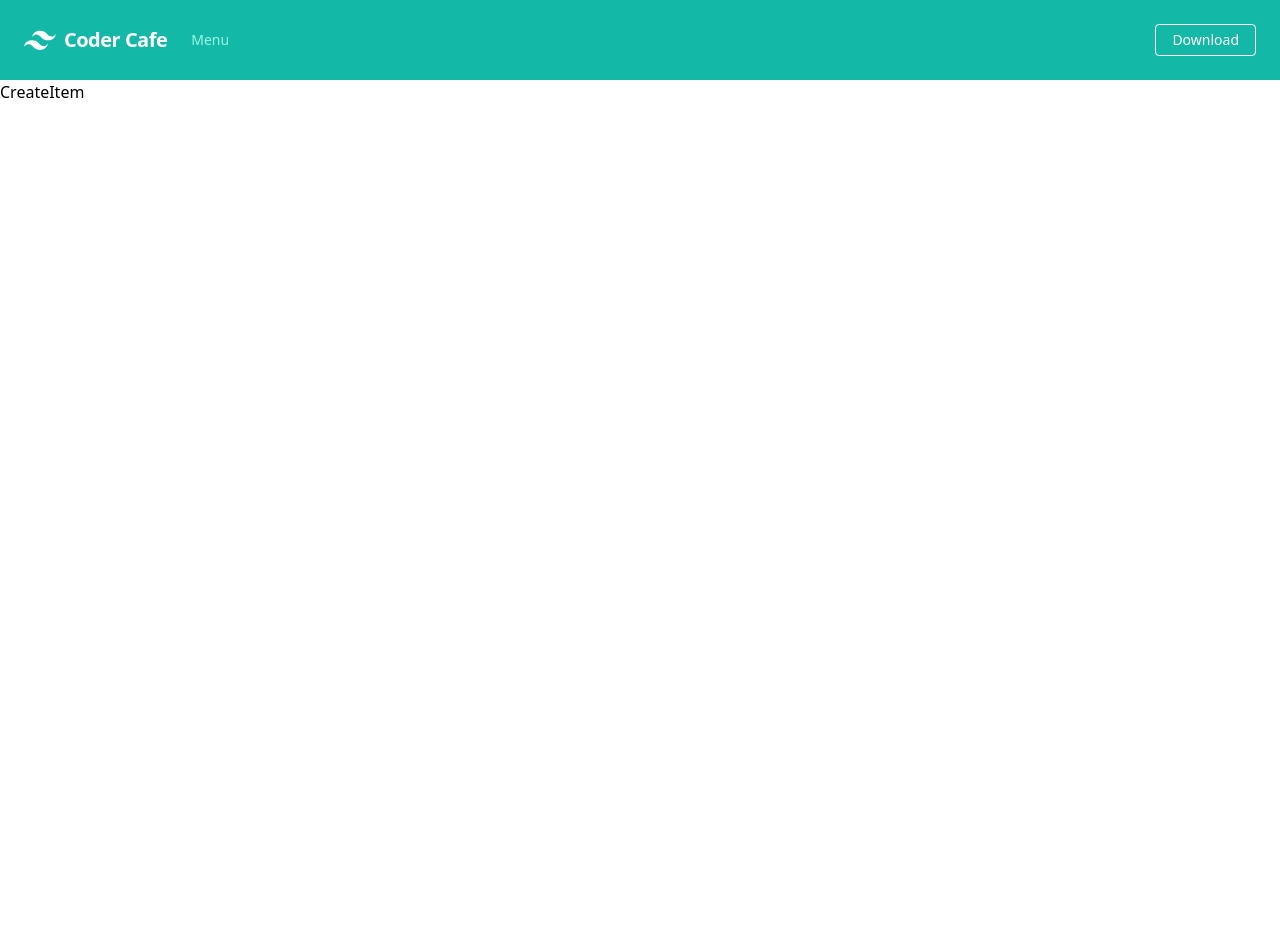
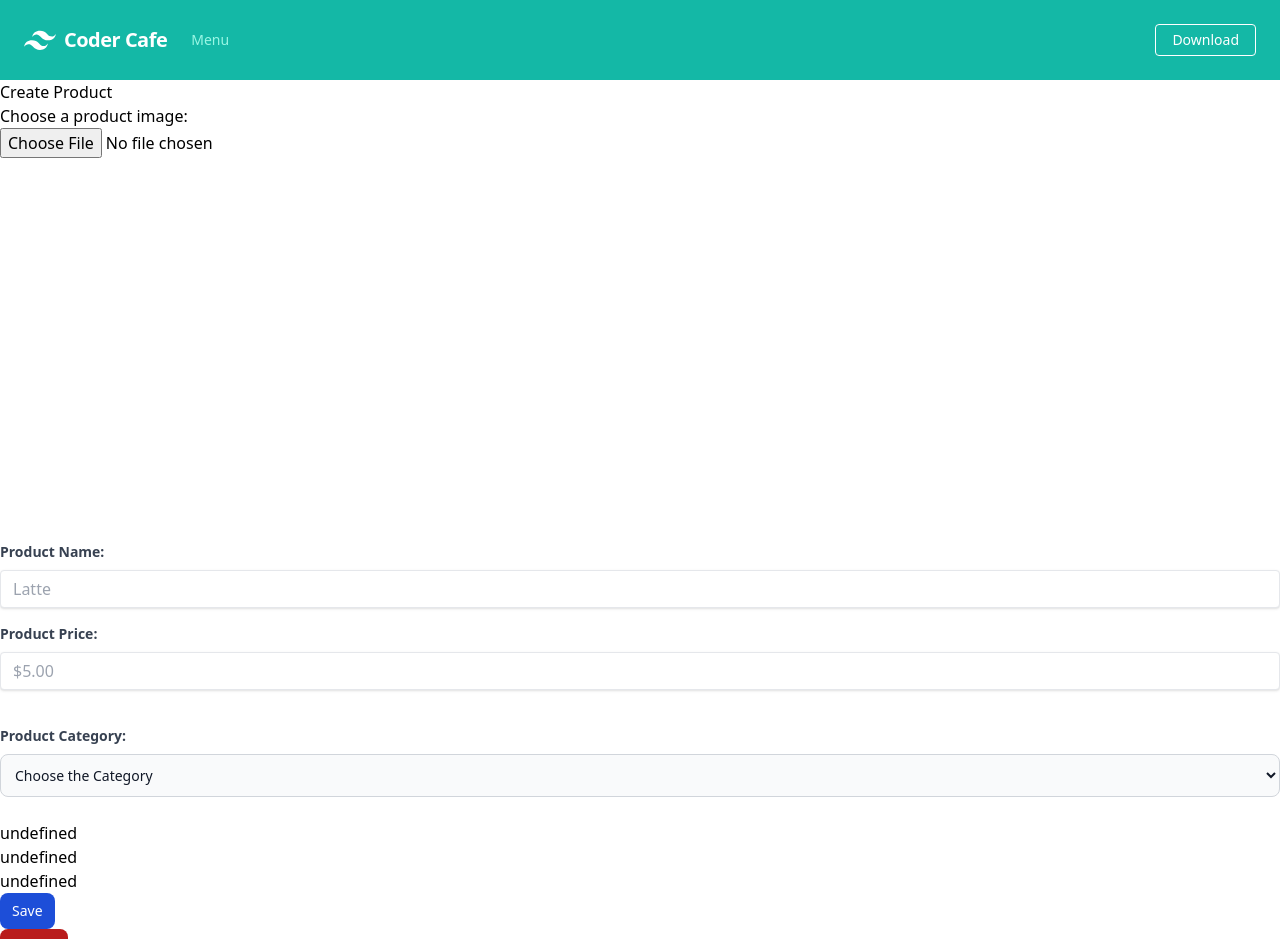
Before and after one commit to JLC-group-project/part-b-front-end, a React (Vite) app: page /admin/menu/create in a window 1280 px wide. Shown: the top 939 px of the page. Before the commit the page ends 800 px from the top, so only its background shows below. Built offline with nearby package versions, Linux system fonts and the light colour scheme.

Commit message:
finish create product

```diff
--- a/src/components/pages/Menu/CreateItem.jsx
+++ b/src/components/pages/Menu/CreateItem.jsx
@@ -1,7 +1,135 @@
 import React from "react";
+import { useParams, Link } from "react-router-dom";
+import { useState } from "react";
 
 function CreateItem() {
-  return <div>CreateItem</div>;
+  const [product, setProduct] = useState({});
+  const ite = {};
+  const [picture, setPicture] = useState();
+  const [img, setImg] = useState(null);
+  const categories = ["Drinks", "Bakery"];
+
+  function onChangePicture(e) {
+    if (e.target.files[0]) {
+      console.log("picture: ", e.target.files);
+      setPicture(e.target.files[0]);
+      const reader = new FileReader();
+      reader.addEventListener("load", () => {
+        setImg(reader.result);
+      });
+      reader.readAsDataURL(e.target.files[0]);
+    }
+  }
+
+  function handleProductName(e) {
+    setProduct(() => ({
+      ...product,
+      name: e.target.value,
+    }));
+  }
+  function handleProductPrice(e) {
+    setProduct(() => ({
+      ...product,
+      price: e.target.value,
+    }));
+  }
+  function handleProductCategory(e) {
+    setProduct((item) => ({
+      ...product,
+      category: e.target.value,
+    }));
+  }
+
+  return (
+    <div>
+      <h3>Create Product</h3>
+      <div>
+        <h3>Choose a product image:</h3>
+        <input type="file" onChange={(e) => onChangePicture(e)} />
+      </div>
+      <div>
+        {{ img } && <img src={img} className="object-cover h-96 w-192" />}
+      </div>
+      <div className="form">
+        <div className="mb-4">
+          <label
+            className="block text-gray-700 text-sm font-bold mb-2"
+            htmlFor="productprice"
+          >
+            Product Name:
+          </label>
+          <input
+            className="shadow appearance-none border rounded w-full py-2 px-3 text-gray-700 leading-tight focus:outline-none focus:shadow-outline"
+            type="text"
+            placeholder="Latte"
+            required
+            onChange={(event) => handleProductName(event)}
+          />
+        </div>
+        <div className="mb-6">
+          <label
+            className="block text-gray-700 text-sm font-bold mb-2"
+            htmlFor="product price"
+          >
+            Product Price:
+          </label>
+          <input
+            className="shadow appearance-none border border-grey-500 rounded w-full py-2 px-3 text-gray-700 mb-3 leading-tight focus:outline-none focus:shadow-outline"
+            type="text"
+            placeholder="$5.00"
+            required
+            onChange={(event) => handleProductPrice(event)}
+          />
+        </div>
+        <div>
+          <label
+            className="block text-gray-700 text-sm font-bold mb-2"
+            htmlFor="productprice"
+            required
+          >
+            Product Category:
+          </label>
+          <select
+            required
+            id="default"
+            className="bg-gray-50 border border-gray-300 text-gray-900 mb-6 text-sm rounded-lg focus:ring-blue-500 focus:border-blue-500 block w-full p-2.5 dark:bg-gray-700 dark:border-gray-600 dark:placeholder-gray-400 dark:text-white dark:focus:ring-blue-500 dark:focus:border-blue-500"
+            onChange={(event) => handleProductCategory(event)}
+          >
+            <option>Choose the Category</option>
+            {categories.map((each, index) => {
+              return (
+                <option key={index} value={each}>
+                  {each}
+                </option>
+              );
+            })}
+          </select>
+        </div>
+        <h1>{console.log(product)}</h1>
+        <h1>{`${product.name}`}</h1>
+        <h1>{`${product.price}`}</h1>
+        <h1>{`${product.category}`}</h1>
+        <div>
+          <button
+            onClick={() => {
+              handleItem(ite);
+            }}
+            className="inline-flex items-center py-2 px-3 text-sm font-medium text-center text-white bg-blue-700 rounded-lg hover:bg-blue-800 focus:ring-4 focus:outline-none focus:ring-blue-300 dark:bg-blue-600 dark:hover:bg-blue-700 dark:focus:ring-blue-800"
+          >
+            Save
+          </button>
+        </div>
+        <div>
+          <Link
+            to="/admin/menu/Drinks"
+            className="inline-flex items-center py-2 px-3 text-sm font-medium text-center text-white bg-red-700 rounded-lg hover:bg-red-800 focus:ring-4 focus:outline-none focus:ring-red-300 dark:bg-red-600 dark:hover:bg-red-700 dark:focus:ring-red-800"
+            variant="danger"
+          >
+            Cancel
+          </Link>
+        </div>
+      </div>
+    </div>
+  );
 }
-
 export default CreateItem;
--- a/src/components/pages/Menu/CustomizeItem.jsx
+++ b/src/components/pages/Menu/CustomizeItem.jsx
@@ -1,54 +1,87 @@
 import { Link, useParams } from "react-router-dom";
 import { useState, useEffect } from "react";
 
-function CustomizeItem({ items, customize }) {
+function CustomizeItem({ items }) {
   const ices = ["Hot", "None", "Little", "Iced"];
   const milks = ["Lactose free", "Almond milk", "Skim milk", "Regular"];
   const sizes = ["Large", "Medium", "Small"];
   const sugars = [1, 2, 3, 4, 5];
-  const { it, category } = useParams();
-  const [item, setItem] = useState();
-  const [ice, setIce] = useState("Iced");
-  const [sugar, setSugar] = useState(1);
-  const [milk, setMilk] = useState("Regular");
-  const [size, setSize] = useState("Medium");
+  const { item, category } = useParams();
+  const [customize, setCustomize] = useState({
+    size: "Medium",
+    sugar: "1",
+    milk: "Regular",
+    ice: "Iced",
+  });
+  // const [ice, setIce] = useState("Iced");
+  // const [sugar, setSugar] = useState(1);
+  // const [milk, setMilk] = useState("Regular");
+  // const [size, setSize] = useState("Medium");
 
   //Find the right item according to the params
-  useEffect(() => {
-    setItem(items.find((obj) => obj.name === it));
-  }, []);
+  // useEffect(() => {
+  //   setItem(items.find((obj) => obj.name === it));
+  // }, []);
   //trigger the change of the item customize object according to the customer's choices.
-  function handleSizeChange(e) {
-    let value;
-    setSize(e.target.value);
-    setItem({
-      ...item,
-      customize: { ...item.customize, size: e.target.value },
-    });
+  // function handleSizeChange(e) {
+  //   let value;
+  //   setSize(e.target.value);
+  //   setItem({
+  //     ...item,
+  //     customize: { ...item.customize, size: e.target.value },
+  //   });
+  // }
+  // function handleSugarChange(e) {
+  //   let value;
+  //   setSugar(e.target.value);
+  //   setItem({
+  //     ...item,
+  //     customize: { ...item.customize, sugar: e.target.value },
+  //   });
+  // }
+  // function handleIceChange(e) {
+  //   let value;
+  //   setIce(e.target.value);
+  //   setItem({
+  //     ...item,
+  //     customize: { ...item.customize, ice: e.target.value },
+  //   });
+  // }
+  // function handleMilkChange(e) {
+  //   let value;
+  //   setMilk(e.target.value);
+  //   setItem({
+  //     ...item,
+  //     customize: { ...item.customize, milk: e.target.value },
+  //   });
+  // }
+
+  function handleCustomizeSugar(e) {
+    setCustomize(() => ({
+      ...customize,
+      sugar: e.target.value,
+    }));
   }
-  function handleSugarChange(e) {
-    let value;
-    setSugar(e.target.value);
-    setItem({
-      ...item,
-      customize: { ...item.customize, sugar: e.target.value },
-    });
+
+  function handleCustomizeIce(e) {
+    setCustomize(() => ({
+      ...customize,
+      ice: e.target.value,
+    }));
   }
-  function handleIceChange(e) {
-    let value;
-    setIce(e.target.value);
-    setItem({
-      ...item,
-      customize: { ...item.customize, ice: e.target.value },
-    });
+
+  function handleCustomizeSize(e) {
+    setCustomize(() => ({
+      ...customize,
+      size: e.target.value,
+    }));
   }
-  function handleMilkChange(e) {
-    let value;
-    setMilk(e.target.value);
-    setItem({
-      ...item,
-      customize: { ...item.customize, milk: e.target.value },
-    });
+
+  function handleCustomizeMilk(e) {
+    setCustomize(() => ({
+      ...customize,
+      milk: e.target.value,
+    }));
   }
 
   return (
@@ -64,8 +97,8 @@ function CustomizeItem({ items, customize }) {
           id="default"
           className="bg-gray-50 border border-gray-300 text-gray-900 mb-6 text-sm rounded-lg focus:ring-blue-500 focus:border-blue-500 block w-full p-2.5 dark:bg-gray-700 dark:border-gray-600 dark:placeholder-gray-400 dark:text-white dark:focus:ring-blue-500 dark:focus:border-blue-500"
           placeholder="Choose the size of you drink"
-          value={size}
-          onChange={(event) => handleSizeChange(event)}
+          value={customize.size}
+          onChange={(event) => handleCustomizeSize(event)}
         >
           <option>Choose the size of you drink </option>
           {sizes.map((each, index) => {
@@ -87,8 +120,8 @@ function CustomizeItem({ items, customize }) {
         <select
           id="default"
           className="bg-gray-50 border border-gray-300 text-gray-900 mb-6 text-sm rounded-lg focus:ring-blue-500 focus:border-blue-500 block w-full p-2.5 dark:bg-gray-700 dark:border-gray-600 dark:placeholder-gray-400 dark:text-white dark:focus:ring-blue-500 dark:focus:border-blue-500"
-          value={sugar}
-          onChange={(event) => handleSugarChange(event)}
+          value={customize.sugar}
+          onChange={(event) => handleCustomizeSugar(event)}
         >
           <option>Choose the sugar level</option>
           {sugars.map((each, index) => {
@@ -110,8 +143,8 @@ function CustomizeItem({ items, customize }) {
         <select
           id="default"
           className="bg-gray-50 border border-gray-300 text-gray-900 mb-6 text-sm rounded-lg focus:ring-blue-500 focus:border-blue-500 block w-full p-2.5 dark:bg-gray-700 dark:border-gray-600 dark:placeholder-gray-400 dark:text-white dark:focus:ring-blue-500 dark:focus:border-blue-500"
-          value={milk}
-          onChange={(event) => handleMilkChange(event)}
+          value={customize.milk}
+          onChange={(event) => handleCustomizeMilk(event)}
         >
           <option>Choose the milk</option>
           {milks.map((each, index) => {
@@ -133,8 +166,8 @@ function CustomizeItem({ items, customize }) {
         <select
           id="default"
           className="bg-gray-50 border border-gray-300 text-gray-900 mb-6 text-sm rounded-lg focus:ring-blue-500 focus:border-blue-500 block w-full p-2.5 dark:bg-gray-700 dark:border-gray-600 dark:placeholder-gray-400 dark:text-white dark:focus:ring-blue-500 dark:focus:border-blue-500"
-          value={ice}
-          onChange={(event) => handleIceChange(event)}
+          value={customize.ice}
+          onChange={(event) => handleCustomizeIce(event)}
         >
           <option>Choose the Ice level</option>
           {ices.map((each, index) => {
@@ -146,6 +179,7 @@ function CustomizeItem({ items, customize }) {
           })}
         </select>
       </div>
+      {console.log(customize)}
       <button
         to="#"
         className="inline-flex items-center py-2 px-3 text-sm font-medium text-center text-white bg-blue-700 rounded-lg hover:bg-blue-800 focus:ring-4 focus:outline-none focus:ring-blue-300 dark:bg-blue-600 dark:hover:bg-blue-700 dark:focus:ring-blue-800"
```
